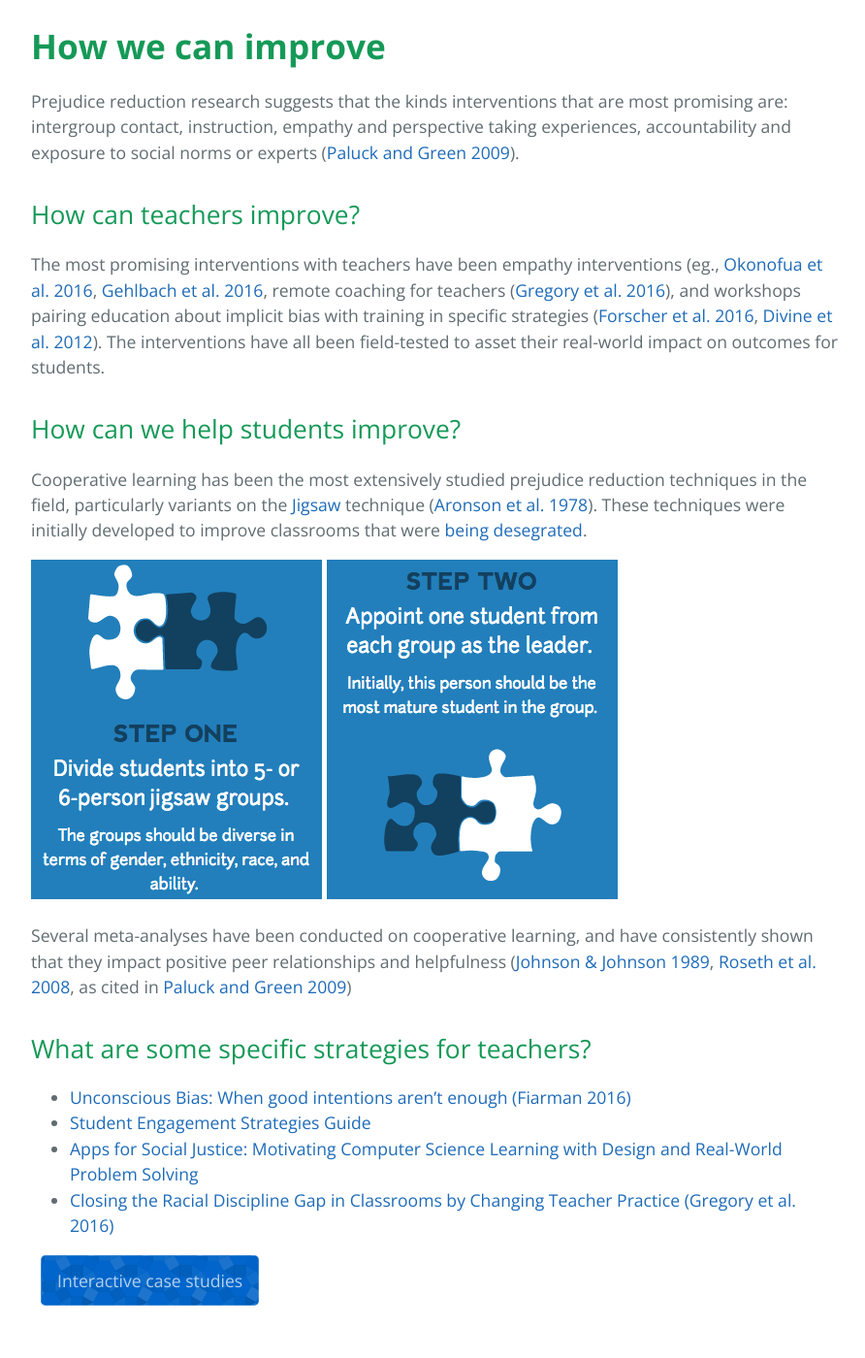
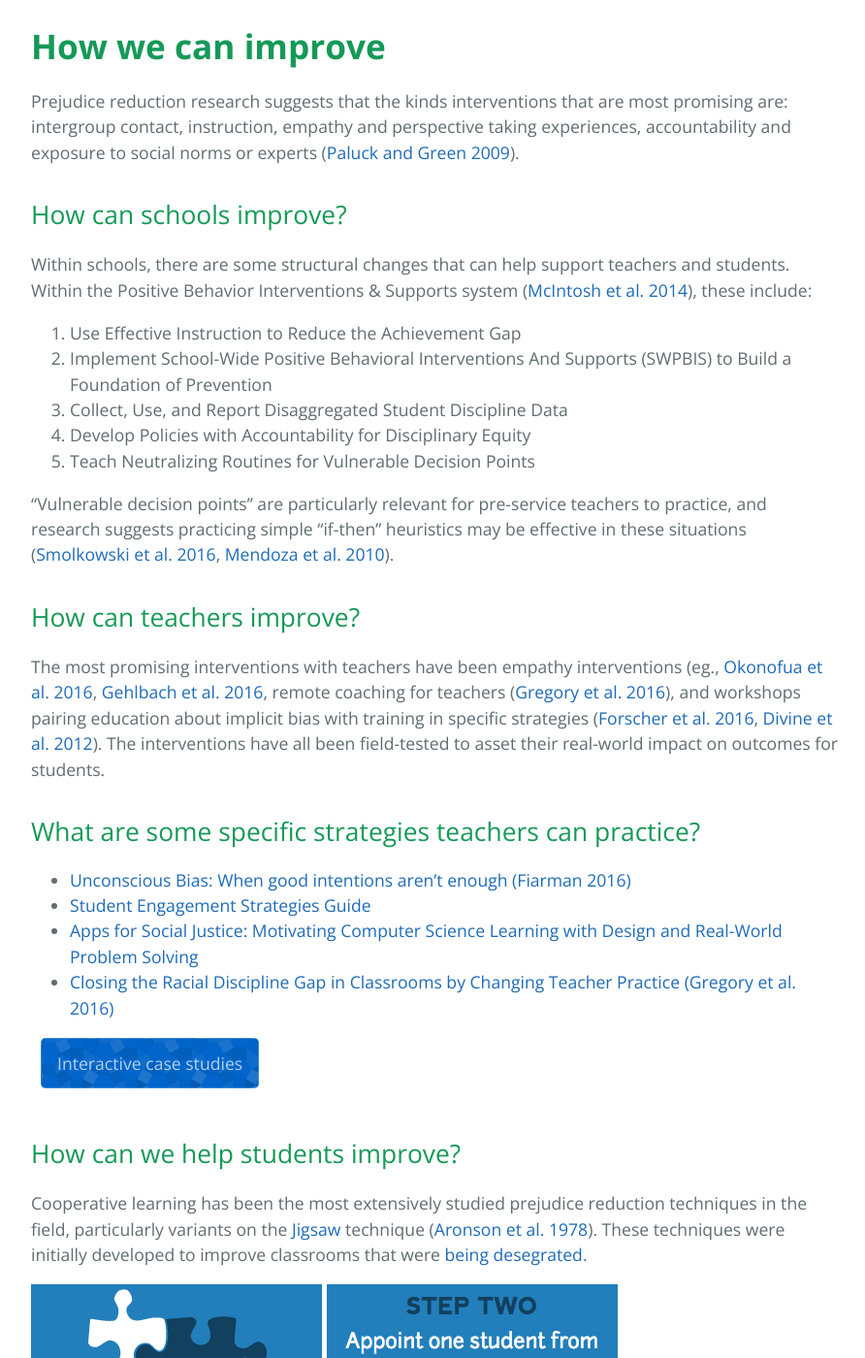
Before and after one commit to mit-teaching-systems-lab/unconscious-bias, a Jekyll site: the page built from README.md, in a window 1280 px wide and 1400 px high, scrolled down 4179 px. Shown: the whole window at 97% size, without its empty margins (192-1084 px from the left). Built offline with Jekyll 4.4.1, drawn with Linux system fonts in a browser that asks for light colours; our own code applies the rules of GitHub Pages for plain Markdown files; comment, search, counter and statistics services are not loaded; some of the changed text lies outside the part shown.

Commit message:
Fix 'maintained by' bug, add in school systems and vulnerable decision points

```diff
--- a/README.md
+++ b/README.md
@@ -58,9 +58,28 @@ We're working to create learning experiences for teachers that prepare them to c
 # How we can improve {#improve}
 Prejudice reduction research suggests that the kinds interventions that are most promising are: intergroup contact, instruction, empathy and perspective taking experiences, accountability and exposure to social norms or experts ([Paluck and Green 2009](http://static1.squarespace.com/static/5186d08fe4b065e39b45b91e/t/51e3234ce4b0c8784c9e4aae/1373840204345/Paluck_Green_AnnRev_2009.pdf)).
 
+## How can schools improve?
+Within schools, there are some structural changes that can help support teachers and students.  Within the Positive Behavior Interventions & Supports system ([McIntosh et al. 2014](https://www.pbis.org/Common/Cms/files/pbisresources/RecommendationsForAddressingDisciplineDisproportionality.pdf)), these include:
+
+  1. Use Effective Instruction to Reduce the Achievement Gap
+  2. Implement School-Wide Positive Behavioral Interventions And Supports (SWPBIS) to Build a Foundation of Prevention
+  3. Collect, Use, and Report Disaggregated Student Discipline Data
+  4. Develop Policies with Accountability for Disciplinary Equity
+  5. Teach Neutralizing Routines for Vulnerable Decision Points
+
+"Vulnerable decision points" are particularly relevant for pre-service teachers to practice, and research suggests practicing simple "if-then" heuristics may be effective in these situations ([Smolkowski et al. 2016](https://www.researchgate.net/publication/307610511_Vulnerable_Decision_Points_for_Disproportionate_Office_Discipline_Referrals_Comparisons_of_Discipline_for_African_American_and_White_Elementary_School_Students), [Mendoza et al. 2010](http://journals.sagepub.com/doi/pdf/10.1177/0146167210362789)).
+
 ## How can teachers improve?
 The most promising interventions with teachers have been empathy interventions (eg., [Okonofua et al. 2016](http://www.pnas.org/content/113/19/5221.full.pdf), [Gehlbach et al. 2016](Creating Birds of Similar Feathers: Leveraging Similarity to Improve
 Teacher–Student Relationships and Academic Achievement), remote coaching for teachers ([Gregory et al. 2016](http://people.virginia.edu/~psykliff/Teenresearch/Publications_files/Disc%20Gap%20Mediation%20MTP_S%20Study%20Accepted%20in%20School%20Psych%20Review%20going%20into%20page%20proofs%20sept%204%202015.pdf)), and workshops pairing education about implicit bias with training in specific strategies ([Forscher et al. 2016](https://osf.io/p73vr/), [Divine et al. 2012](https://www.ncbi.nlm.nih.gov/pmc/articles/PMC3603687/pdf/nihms396358.pdf)).  The interventions have all been field-tested to asset their real-world impact on outcomes for students.
+
+## What are some specific strategies teachers can practice?
+- [Unconscious Bias: When good intentions aren't enough (Fiarman 2016)](../assets/fiarman-2016.pdf)
+- [Student Engagement Strategies Guide](https://docs.google.com/document/d/12UtpMG-u9qbZe84ZngOYF_ISdkLFdPFzbDw7M7DNdQo/edit)
+- [Apps for Social Justice: Motivating Computer Science Learning with Design and Real-World Problem Solving](http://tap2k.org/papers/iti120-vanwart.pdf)
+- [Closing the Racial Discipline Gap in Classrooms by Changing Teacher Practice (Gregory et al. 2016)](http://www.naspjournals.org/doi/abs/10.17105/SPR45-2.171-191?af=R&&code=naps-site)
+
+<a href="{{site.teachermoments.demo_url}}" class="btn tesselation-btn">Interactive case studies</a>
 
 ## How can we help students improve?
 Cooperative learning has been the most extensively studied prejudice reduction techniques in the field, particularly variants on the [Jigsaw](https://www.jigsaw.org/) technique ([Aronson et al. 1978](https://books.google.com/books/about/The_Jigsaw_Classroom.html?id=EUOfAAAAMAAJ)).  These techniques were initially developed to improve classrooms that were [being desegrated](https://www.jigsaw.org/history/).
@@ -68,17 +87,6 @@ Cooperative learning has been the most extensively studied prejudice reduction t
   [![jigsaw](../assets/jigsaw1.png)](https://www.jigsaw.org/) [![jigsaw](../assets/jigsaw2.png)](https://www.jigsaw.org/)
 
 Several meta-analyses have been conducted on cooperative learning, and have consistently shown that they impact positive peer relationships and helpfulness ([Johnson & Johnson 1989](https://books.google.com/books/about/Cooperation_and_competition.html?id=ewh9AAAAMAAJ), [Roseth et al. 2008](http://www.apa.org/pubs/journals/releases/bul-1342223.pdf), as cited in [Paluck and Green 2009](http://static1.squarespace.com/static/5186d08fe4b065e39b45b91e/t/51e3234ce4b0c8784c9e4aae/1373840204345/Paluck_Green_AnnRev_2009.pdf))
-
-
-
-
-## What are some specific strategies for teachers?
-- [Unconscious Bias: When good intentions aren't enough (Fiarman 2016)](../assets/fiarman-2016.pdf)
-- [Student Engagement Strategies Guide](https://docs.google.com/document/d/12UtpMG-u9qbZe84ZngOYF_ISdkLFdPFzbDw7M7DNdQo/edit)
-- [Apps for Social Justice: Motivating Computer Science Learning with Design and Real-World Problem Solving](http://tap2k.org/papers/iti120-vanwart.pdf)
-- [Closing the Racial Discipline Gap in Classrooms by Changing Teacher Practice (Gregory et al. 2016)](http://www.naspjournals.org/doi/abs/10.17105/SPR45-2.171-191?af=R&&code=naps-site)
-
-<a href="{{site.teachermoments.demo_url}}" class="btn tesselation-btn">Interactive case studies</a>
 
 ## What else can we do?
 A lot!  While we're focused on improving equity in K12 STEM teaching, and helping teachers prepare and practice to create more equitable classroom communities, many other people are working on other aspects of these problems.
--- a/_config.yml
+++ b/_config.yml
@@ -12,3 +12,5 @@ teachermoments:
 baseurl: /unconscious-bias
 email: krob@mit.edu
 title: Implicit bias in teaching
+author:
+  name: MIT Teaching Systems Lab
```
